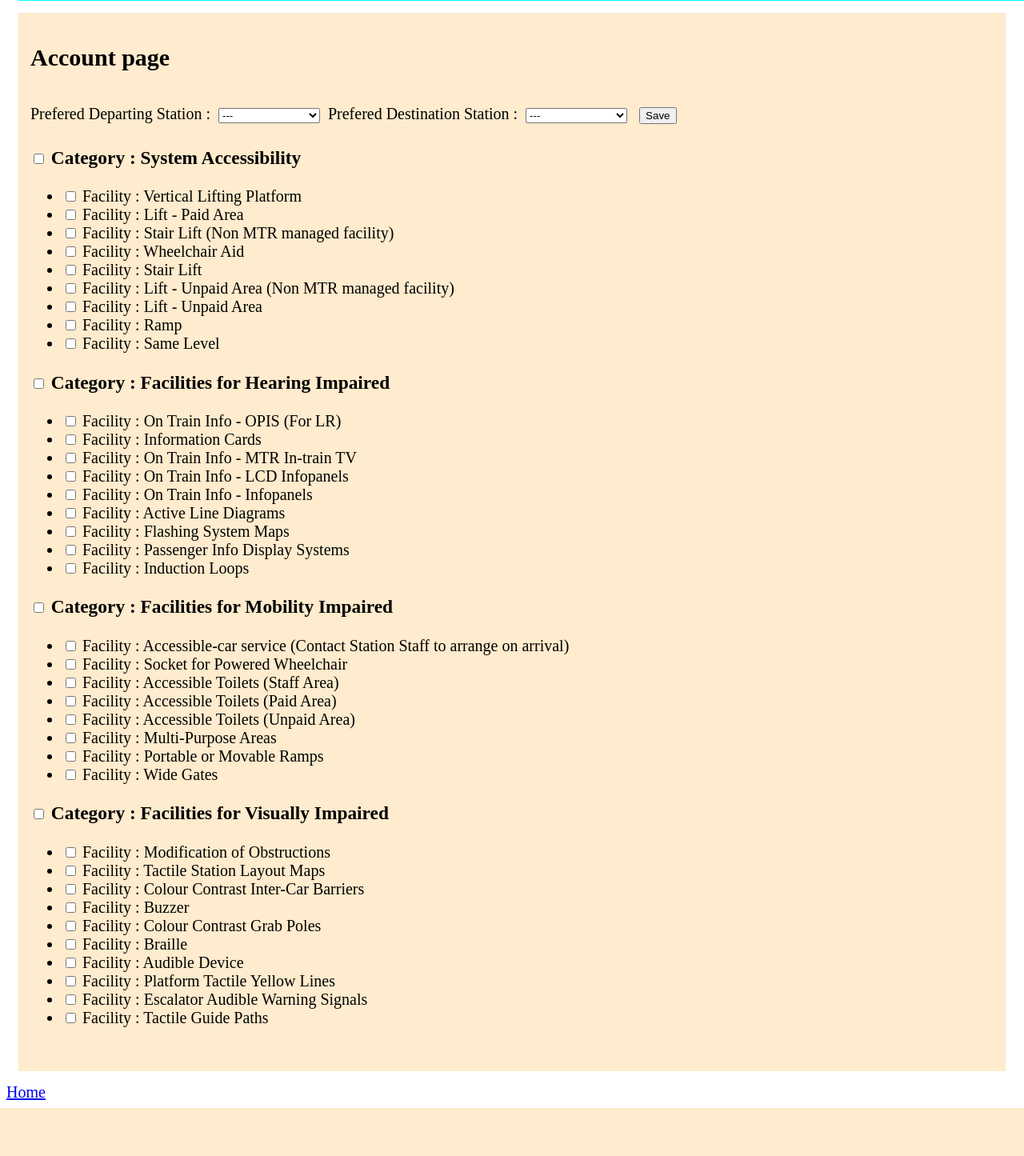
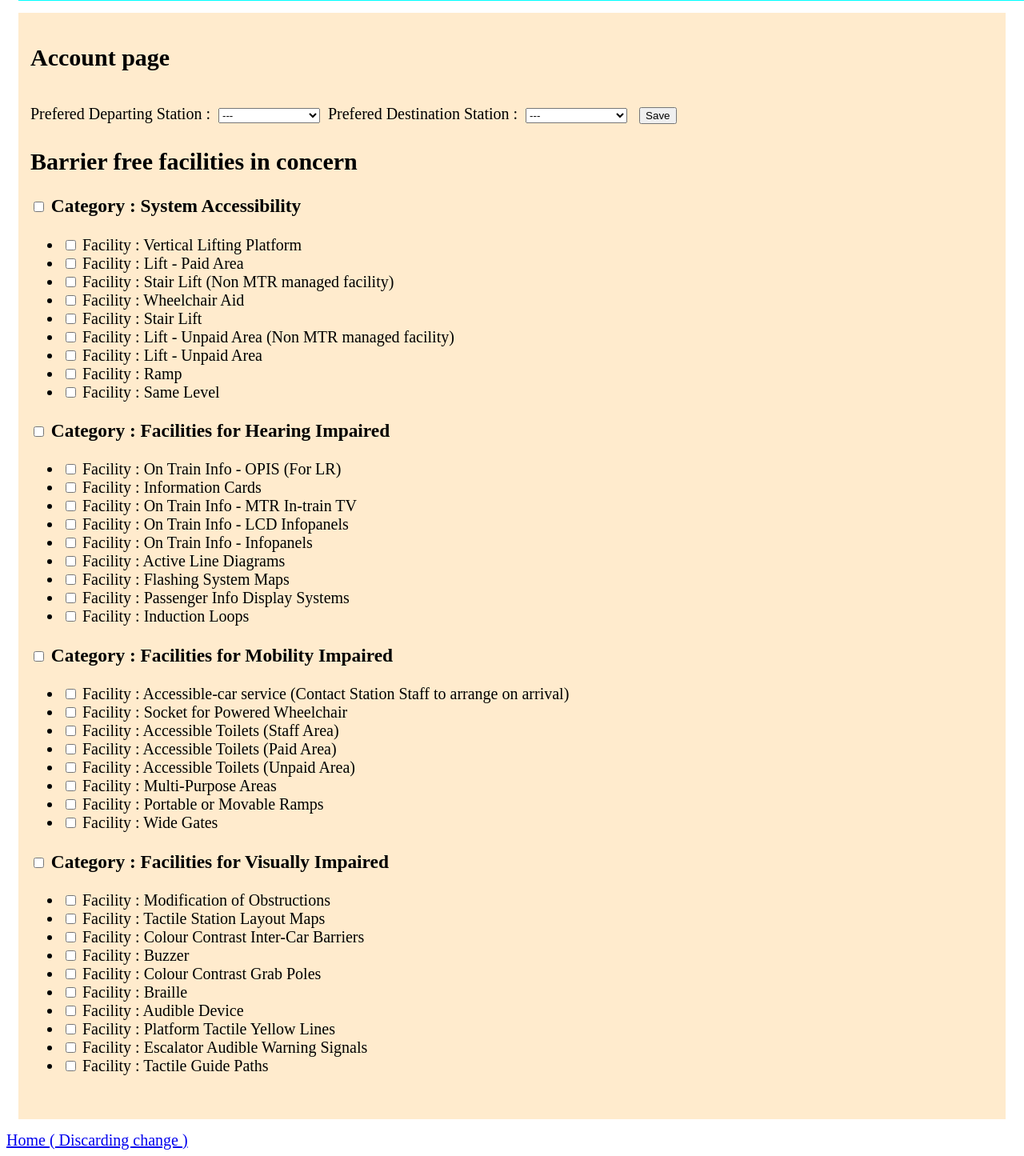
Before and after one commit to cochan2526/esdassg1, a Django app: page /account/ in a window 1280 px wide. Shown: the part 223-1668 px from the top of the page at 80% size. Before the commit the page ends 1608 px from the top, so only its background shows below. Run offline with Django 5.2, Linux system fonts and the light colour scheme; data comes from the database, SQL or seed files in the repository.

Commit message:
account.htm slightly modified

```diff
--- a/mtrfare/templates/mtrfare/account.htm
+++ b/mtrfare/templates/mtrfare/account.htm
@@ -42,6 +42,7 @@
             <button type ="submit"> Save </button>
         <!-- /form -->
         <div class = "Facility List" >
+            <h2> Barrier free facilities in concern </h2>
             <!-- Loop through dictionary of list reference to -->
             <!-- https://forum.djangoproject.com/t/loop-through-dictionary-of-lists/2849 -->
             <!-- Django Templating: how to access properties of the first item in a list -->
@@ -70,6 +71,6 @@
             </form>
         </div>
         </div>
-        <a href = "{% url 'homepage' %}" > Home </a>
+        <a href = "{% url 'homepage' %}" > Home ( Discarding change ) </a>
     </body>
 </html>
```
